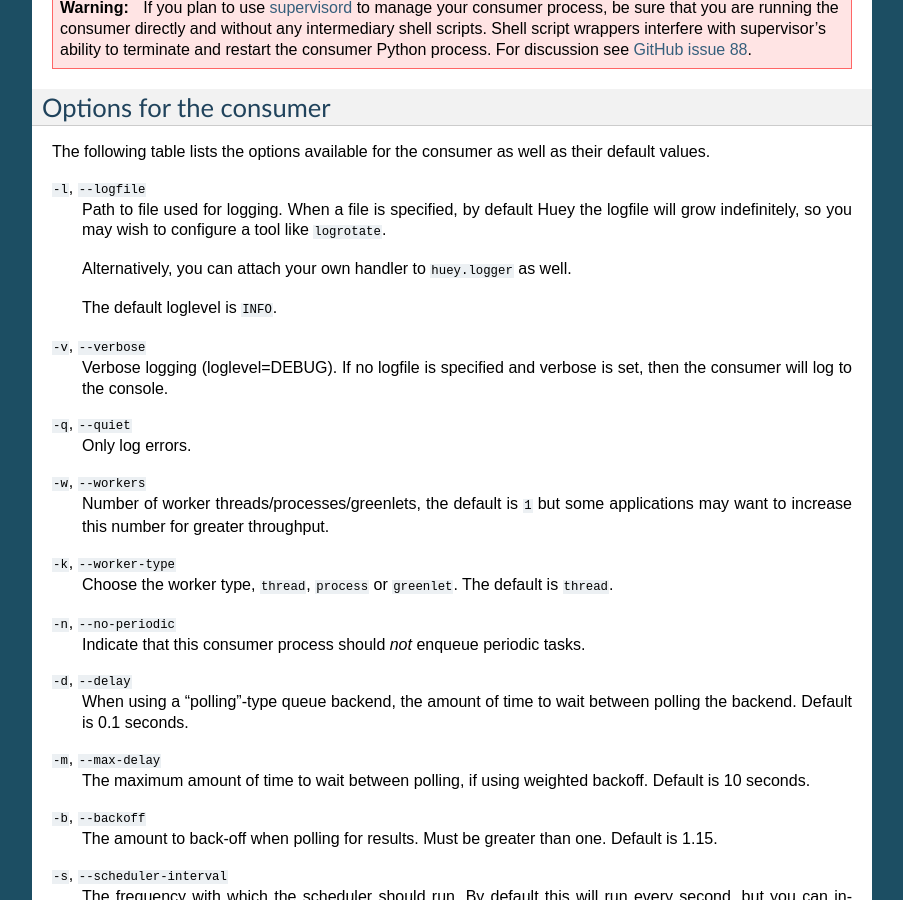
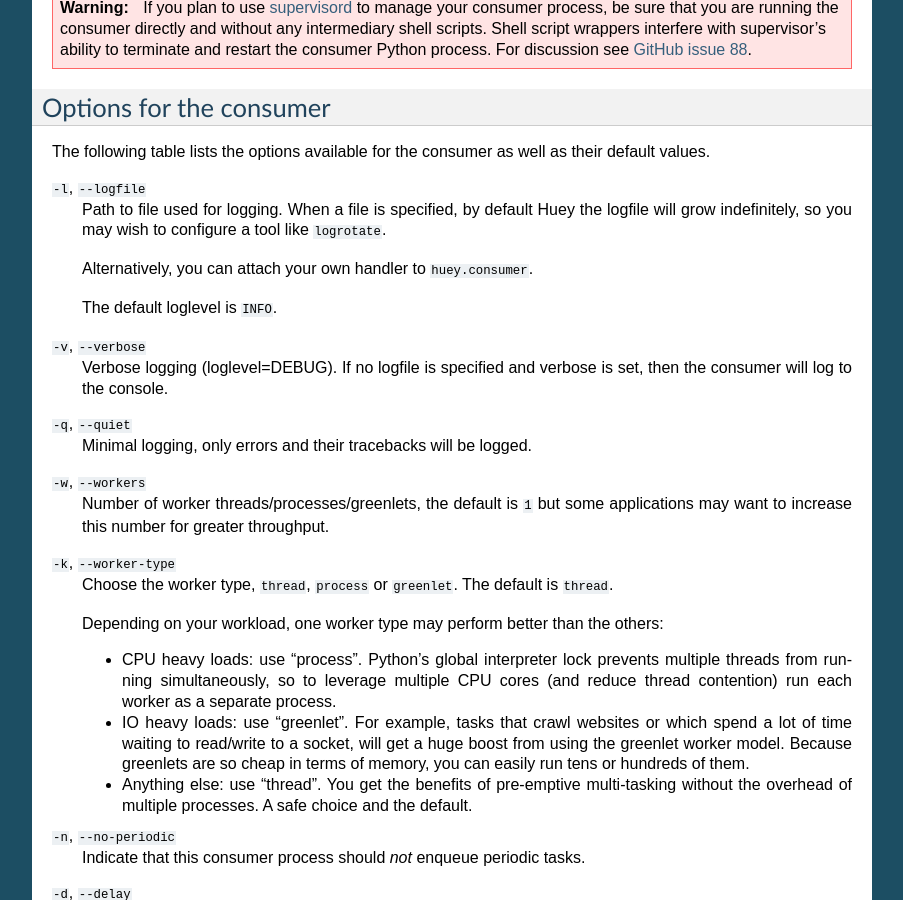
Before and after one commit to coleifer/huey, a Sphinx documentation site: the page built from docs/consumer.rst, in a window 1280 px wide and 900 px high, scrolled down 450 px. Shown: the whole window, without its empty margins (198-1101 px from the left). Built offline with Sphinx 7.4.7, drawn with Linux system fonts in a browser that asks for light colours; pages that are not in the unit, such as notebooks, are missing from menus.

Commit message:
More docs, getting there.

```diff
--- a/docs/consumer.rst
+++ b/docs/consumer.rst
@@ -41,7 +41,7 @@ their default values.
     the logfile will grow indefinitely, so you may wish to configure a tool
     like ``logrotate``.
 
-    Alternatively, you can attach your own handler to ``huey.logger`` as well.
+    Alternatively, you can attach your own handler to ``huey.consumer``.
 
     The default loglevel is ``INFO``.
 
@@ -50,7 +50,7 @@ their default values.
     verbose is set, then the consumer will log to the console.
 
 ``-q``, ``--quiet``
-    Only log errors.
+    Minimal logging, only errors and their tracebacks will be logged.
 
 ``-w``, ``--workers``
     Number of worker threads/processes/greenlets, the default is ``1`` but
@@ -59,6 +59,21 @@ their default values.
 ``-k``, ``--worker-type``
     Choose the worker type, ``thread``, ``process`` or ``greenlet``. The default
     is ``thread``.
+
+    Depending on your workload, one worker type may perform better than the
+    others:
+
+    * CPU heavy loads: use "process". Python's global interpreter lock prevents
+      multiple threads from running simultaneously, so to leverage multiple CPU
+      cores (and reduce thread contention) run each worker as a separate
+      process.
+    * IO heavy loads: use "greenlet". For example, tasks that crawl websites or
+      which spend a lot of time waiting to read/write to a socket, will get a
+      huge boost from using the greenlet worker model. Because greenlets are so
+      cheap in terms of memory, you can easily run tens or hundreds of them.
+    * Anything else: use "thread". You get the benefits of pre-emptive
+      multi-tasking without the overhead of multiple processes. A safe choice
+      and the default.
 
 ``-n``, ``--no-periodic``
     Indicate that this consumer process should *not* enqueue periodic tasks.
```
